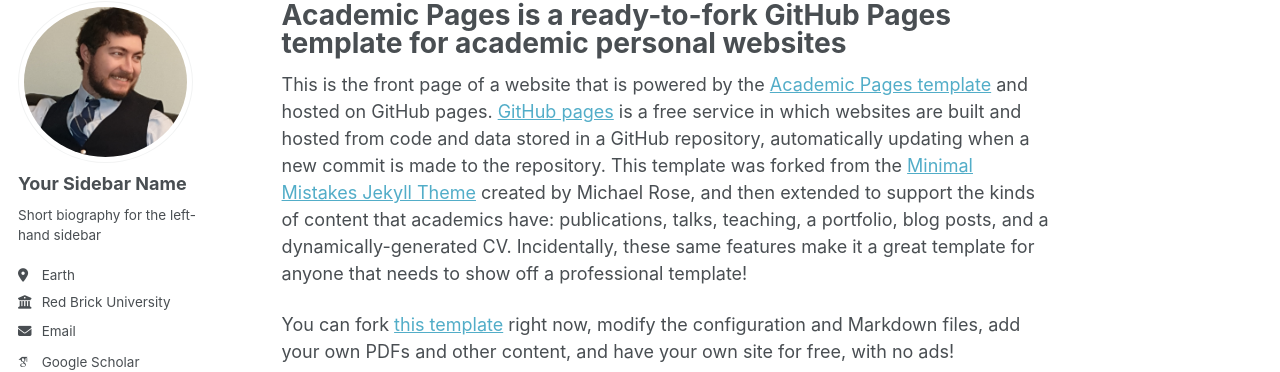
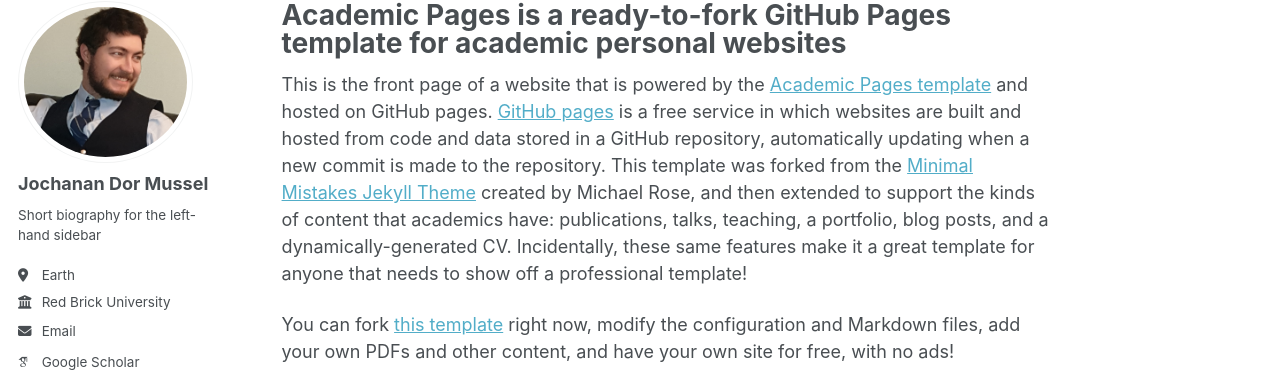
Before and after one commit to jdbdmussel/profwebsite, a Jekyll site: the page built from _pages/about.md, in a window 1280 px wide. Shown: the part 98-470 px from the top of the page. Built offline with Jekyll 4.4.1, drawn with Linux system fonts in a browser that asks for light colours; some web fonts are replaced; a script that is not in the unit is left out.

Commit message:
sidebar name added

```diff
--- a/_config.yml
+++ b/_config.yml
@@ -24,7 +24,7 @@ repository               : "jbdmussel/profwebsite.github.io"
 author:
   # Biographic information
   avatar           : "12.jpg"
-  name             : "Your Sidebar Name"
+  name             : "Jochanan Dor Mussel"
   pronouns         : # example: "she/her"
   bio              : "Short biography for the left-hand sidebar"
   location         : "Earth"
```
